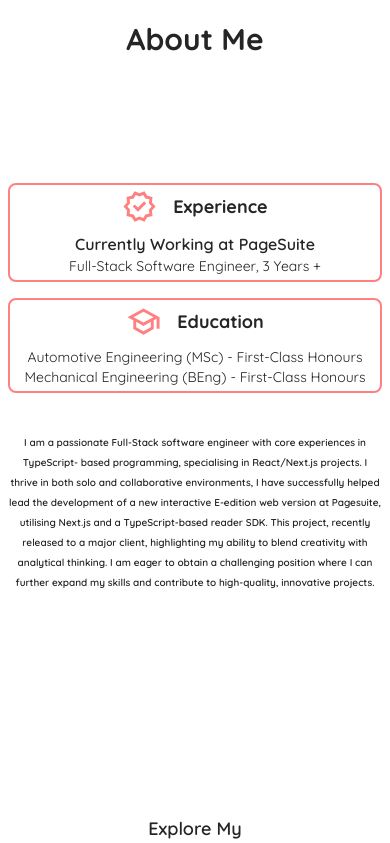
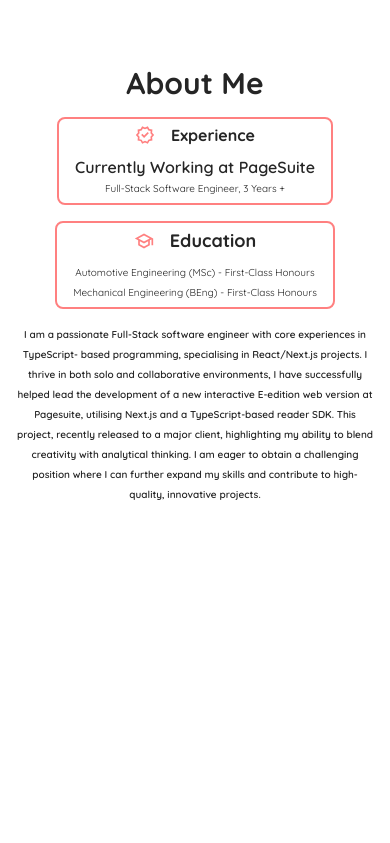
Before and after one commit to Pierce-44/portfolio-frontend, a Next.js app: page / in a window 390 px wide. Shown: the part 981-1824 px from the top of the page. Built offline with nearby package versions, Linux system fonts and the light colour scheme.

Commit message:
responsive design mobile

```diff
--- a/src/components/aboutMePage.tsx
+++ b/src/components/aboutMePage.tsx
@@ -8,13 +8,13 @@
   return (
     <div
       ref={aboutMeRef}
-      className="h-full flex flex-col justify-evenly items-center px-10 max-md:px-2 overflow-hidden "
+      className="h-full flex flex-col justify-evenly items-center px-10 max-md:px-4 overflow-hidden max-sm:justify-center"
     >
-      <div className="space-y-4">
-        <p className="text-center font-semibold text-lg max-sm:text-small">
+      <div className="space-y-4 max-sm:space-y-0">
+        <p className="text-center font-semibold text-lg max-sm:hidden">
           Get To Know More
         </p>
-        <p className="text-center text-5xl font-bold max-sm:text-3xl max-lg:pb-3">
+        <p className="text-center text-5xl font-bold max-sm:text-3xl max-lg:pb-4 max-[400px]:pb-4">
           About Me
         </p>
       </div>
@@ -27,43 +27,43 @@
             className="bg-[#ff8080] rounded-full mr-4"
           />
         </div>
-        <div className="flex flex-col justify-center items-center gap-10">
+        <div className="flex flex-col justify-center items-center gap-10 max-sm:gap-4">
           <div className="flex justify-between items-center gap-10 w-full max-xl:gap-4 max-xl:flex-col">
-            <div className="flex flex-col justify-center items-center  border-2 border-[#ff8080] rounded-lg w-full max-xl:w-max max-xl:px-20 py-4 max-md:p-1 max-md:w-full">
+            <div className="flex flex-col justify-center items-center  border-2 border-[#ff8080] rounded-lg w-full max-xl:w-max max-xl:px-20 py-4 max-md:p-4 max-[400px]:py-1">
               <div className="flex items-center justify-center gap-4 mb-2">
                 <svg
                   xmlns="http://www.w3.org/2000/svg"
-                  height="35px"
                   viewBox="0 -960 960 960"
-                  width="35px"
-                  className="fill-[#ff8080] "
+                  className="fill-[#ff8080] h-9 w-9 max-sm:h-5 max-sm:w-5"
                 >
                   <path d="m344-60-76-128-144-32 14-148-98-112 98-112-14-148 144-32 76-128 136 58 136-58 76 128 144 32-14 148 98 112-98 112 14 148-144 32-76 128-136-58-136 58Zm34-102 102-44 104 44 56-96 110-26-10-112 74-84-74-86 10-112-110-24-58-96-102 44-104-44-56 96-110 24 10 112-74 86 74 84-10 114 110 24 58 96Zm102-318Zm-42 142 226-226-56-58-170 170-86-84-56 56 142 142Z" />
                 </svg>
-                <p className="font-bold text-2xl max-lg:text-lg ">Experience</p>
+                <p className="font-bold text-2xl max-lg:text-lg max-sm:text-base">
+                  Experience
+                </p>
               </div>
-              <p className="font-semibold">Currently Working at PageSuite</p>
-              <p className="max-md:text-sm">
+              <p className="font-semibold max-sm:text-base">
+                Currently Working at PageSuite
+              </p>
+              <p className="max-md:text-sm max-sm:text-[10px]">
                 Full-Stack Software Engineer, 3 Years +
               </p>
             </div>
-            <div className="max-md:p-1 flex flex-col justify-center items-center border-2 border-[#ff8080] rounded-lg w-full py-4 max-xl:w-max max-xl:px-20 max-md:w-full">
+            <div className="flex flex-col justify-center items-center border-2 border-[#ff8080] rounded-lg w-full py-4 max-xl:w-max max-xl:px-20 max-md:p-4 max-[400px]:py-1">
               <div className="flex items-center justify-center gap-4 mb-2">
                 <svg
                   xmlns="http://www.w3.org/2000/svg"
-                  height="35px"
                   viewBox="0 -960 960 960"
-                  width="35px"
-                  className="fill-[#ff8080] "
+                  className="fill-[#ff8080] h-9 w-9 max-sm:h-5 max-sm:w-5"
                 >
                   <path d="M480-120 200-272v-240L40-600l440-240 440 240v320h-80v-276l-80 44v240L480-120Zm0-332 274-148-274-148-274 148 274 148Zm0 241 200-108v-151L480-360 280-470v151l200 108Zm0-241Zm0 90Zm0 0Z" />
                 </svg>
                 <p className="font-bold text-2xl max-lg:text-lg ">Education</p>
               </div>
-              <p className="max-md:text-sm text-center">
+              <p className="max-md:text-sm text-center max-sm:text-[10px]">
                 Automotive Engineering (MSc) - First-Class Honours
               </p>
-              <p className="max-md:text-sm text-center">
+              <p className="max-md:text-sm text-center max-sm:text-[10px]">
                 Mechanical Engineering (BEng) - First-Class Honours
               </p>
             </div>
--- a/src/components/contactPage.tsx
+++ b/src/components/contactPage.tsx
@@ -16,7 +16,7 @@
         <p className="text-center text-5xl font-bold max-sm:text-3xl">
           Contact Me
         </p>
-        <div className="max-md:mx-4 !my-24 font-semibold text-lg flex items-center justify-center gap-24 max-md:gap-4 max-md:flex-wrap border border-[#383838] rounded-full p-10 max-md:px-5 max-md:py-5">
+        <div className="!my-24 font-semibold text-lg flex items-center justify-center gap-24 max-md:gap-4 max-md:flex-wrap border border-[#383838] rounded-full p-10 max-md:p-5 max-w-min">
           <Link
             href="mailto:piercehahn.coding@gmail.com<"
             className="flex items-center justify-center gap-3"
@@ -28,7 +28,7 @@
             >
               <path d="M160-160q-33 0-56.5-23.5T80-240v-480q0-33 23.5-56.5T160-800h640q33 0 56.5 23.5T880-720v480q0 33-23.5 56.5T800-160H160Zm320-280L160-640v400h640v-400L480-440Zm0-80 320-200H160l320 200ZM160-640v-80 480-400Z" />
             </svg>
-            <p>piercehahn.coding@gmail.com</p>
+            <p className="max-sm:text-sm">piercehahn.coding@gmail.com</p>
           </Link>
           <Link
             href="https://www.linkedin.com/in/pierce-hahn/"
@@ -41,7 +41,7 @@
             >
               <path d="M116 3H12a8.91 8.91 0 00-9 8.8v104.42a8.91 8.91 0 009 8.78h104a8.93 8.93 0 009-8.81V11.77A8.93 8.93 0 00116 3zM39.17 107H21.06V48.73h18.11zm-9-66.21a10.5 10.5 0 1110.49-10.5 10.5 10.5 0 01-10.54 10.48zM107 107H88.89V78.65c0-6.75-.12-15.44-9.41-15.44s-10.87 7.36-10.87 15V107H50.53V48.73h17.36v8h.24c2.42-4.58 8.32-9.41 17.13-9.41C103.6 47.28 107 59.35 107 75z"></path>
             </svg>
-            <p>Linkedin</p>
+            <p className="max-sm:text-sm">Linkedin</p>
           </Link>
         </div>
         <div className="w-full flex items-center justify-center">
--- a/src/components/header.tsx
+++ b/src/components/header.tsx
@@ -27,7 +27,7 @@
         scrolled.isScrolled ? "h-16 shadow-lg" : "pt-16"
       } transition-all duration-700 flex justify-center z-10 bg-white max-w-[100vw]`}
     >
-      <div className=" w-full flex items-center justify-evenly text-3xl max-lg:text-xl max-md:text-base max-md:justify-between max-md:px-10 max-[500px]:px-2">
+      <div className=" w-full flex items-center justify-evenly text-3xl max-lg:text-xl max-md:text-base max-md:justify-between max-md:px-10 max-[500px]:px-2 ">
         <div className="flex gap-10 max-lg:gap-0">
           <button
             onClick={() => {
@@ -71,7 +71,7 @@
             </Link>
           </div>
         </div>
-        <div className="flex gap-16 max-lg:gap-10  max-md:gap-7 max-sm:gap-3">
+        <div className="flex gap-16 max-lg:gap-10  max-md:gap-7 max-sm:gap-3 max-sm:text-sm">
           <button
             onClick={() => {
               if (aboutMeRef.current) {
--- a/src/components/mySkillsPage.tsx
+++ b/src/components/mySkillsPage.tsx
@@ -9,8 +9,12 @@
       className="h-full flex flex-col justify-evenly items-center overflow-hidden "
     >
       <div className="space-y-4">
-        <p className="text-center font-semibold text-lg">Explore My</p>
-        <p className="text-center text-5xl font-bold max-sm:text-3xl">Skills</p>
+        <p className="text-center font-semibold text-lg max-sm:hidden">
+          Explore My
+        </p>
+        <p className="text-center text-5xl font-bold max-sm:text-3xl ">
+          Skills
+        </p>
       </div>
       <div className="flex gap-5 max-w-[600px] flex-wrap mb-40 max-md:mb-10 items-center justify-center max-md:px-4">
         <div className="bg-[#ccffb3] p-5 rounded-full max-md:p-3 flex items-center justify-center">
--- a/src/components/projectsPage.tsx
+++ b/src/components/projectsPage.tsx
@@ -14,7 +14,9 @@
   return (
     <div ref={projectsRef} className="h-full pt-20">
       <div className="space-y-4 mb-10">
-        <p className="text-center font-semibold text-lg">Explore My</p>
+        <p className="text-center font-semibold text-lg max-sm:hidden">
+          Explore My
+        </p>
         <p className="text-center text-5xl font-bold max-sm:text-3xl">
           Projects
         </p>
```
